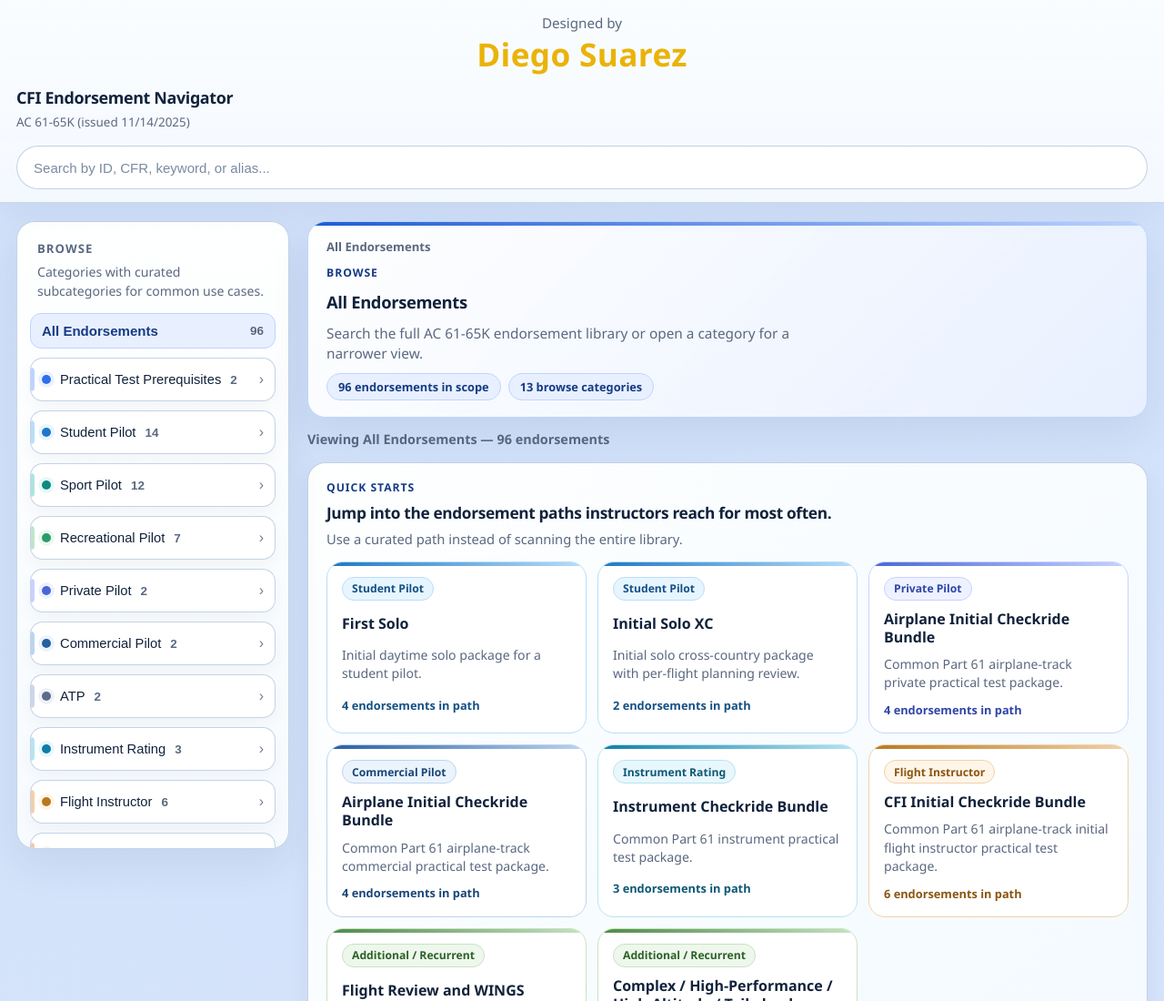
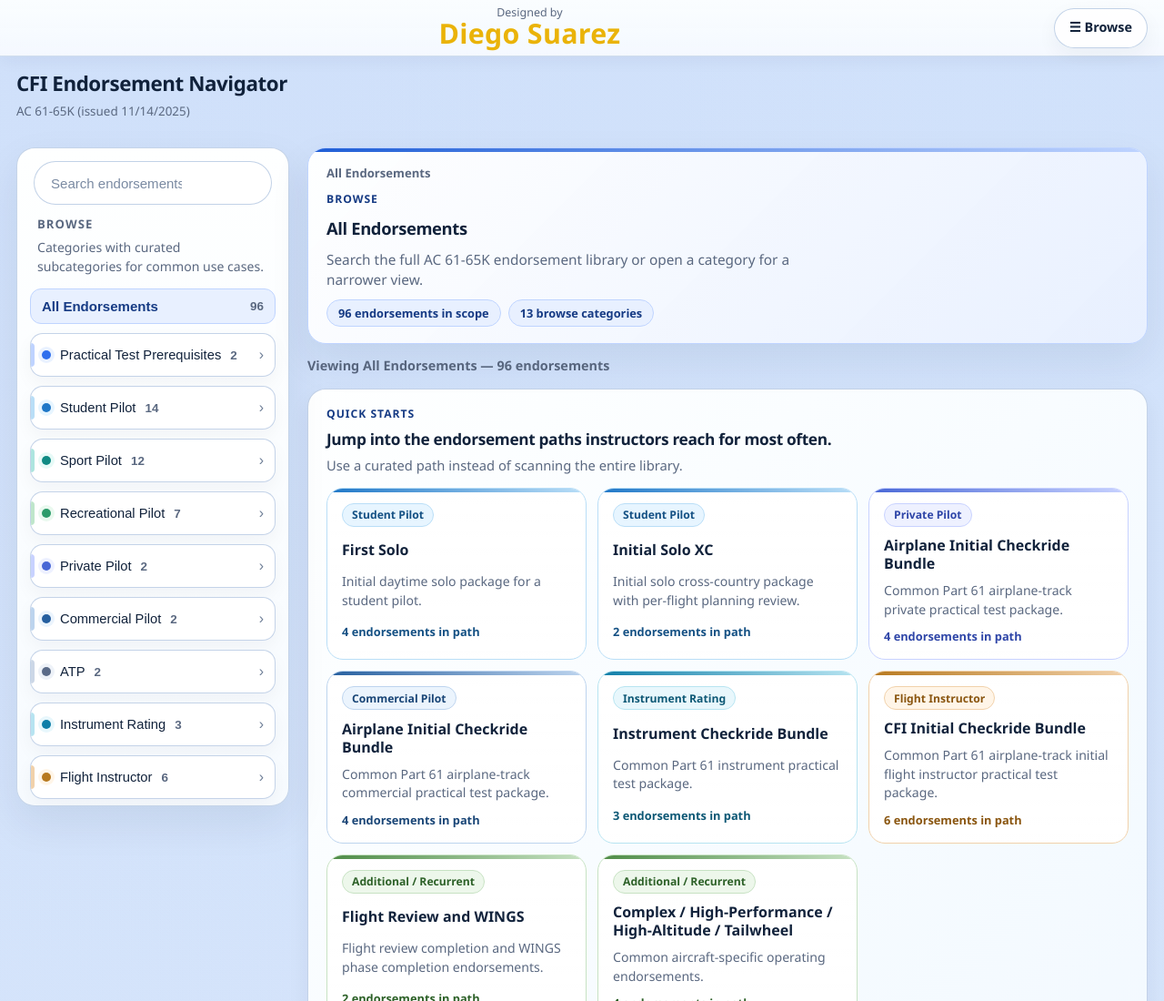
Before and after one commit to IXSUAREZ/cfi-endorsement-navigator, a plain HTML site: page index.html in a window 1280 px wide. Shown: the top 1100 px of the page at 91% size. Drawn offline with Linux system fonts and the light colour scheme.

Commit message:
Auto-published from shortcut: 2026-04-08 00:15:33

```diff
--- a/css/app.css
+++ b/css/app.css
@@ -73,19 +73,21 @@ body.is-sidebar-open {
   min-height: calc(100vh - 78px);
 }
 
-.topbar {
+/* ── Slim sticky strip: just designer identity + browse button ── */
+.topbar-sticky {
   position: sticky;
   top: 0;
   z-index: 80;
   display: flex;
-  flex-direction: column;
-  gap: 16px;
-  padding: 14px 18px;
-  border-bottom: 1px solid rgba(191, 208, 230, 0.85);
+  align-items: center;
+  justify-content: space-between;
+  gap: 12px;
+  padding: 8px 18px;
+  border-bottom: 1px solid rgba(191, 208, 230, 0.7);
   background:
-    linear-gradient(180deg, rgba(251, 253, 255, 0.98) 0%, rgba(245, 249, 255, 0.96) 100%);
+    linear-gradient(180deg, rgba(251, 253, 255, 0.98) 0%, rgba(245, 249, 255, 0.97) 100%);
   backdrop-filter: blur(16px);
-  box-shadow: 0 10px 30px rgba(17, 34, 59, 0.05);
+  box-shadow: 0 4px 18px rgba(17, 34, 59, 0.05);
 }
 
 .designer-header {
@@ -93,53 +95,57 @@ body.is-sidebar-open {
   flex-direction: column;
   align-items: center;
   text-align: center;
-  gap: 4px;
+  gap: 1px;
+  flex: 1;
 }
 
 .designer-credit {
-  font-size: 0.95rem;
+  font-size: 0.78rem;
   font-weight: 500;
   color: var(--text-muted);
   margin: 0;
+  line-height: 1;
 }
 
 .designer-name {
   color: #eab308;
   font-weight: 900;
-  font-size: 2.2rem;
-  line-height: 1.1;
+  font-size: clamp(1.4rem, 3vw, 1.9rem);
+  line-height: 1.05;
   letter-spacing: 0.01em;
   margin: 0;
 }
 
-.topbar-main {
-  display: flex;
-  align-items: center;
-  justify-content: space-between;
-  gap: 16px;
-  width: 100%;
-}
-
-.brand {
+/* ── Scroll-away brand block ── */
+.brand-block {
+  padding: 14px 18px 10px;
   display: grid;
   gap: 4px;
 }
 
-.brand h1 {
+.brand-title {
   margin: 0;
-  font-size: clamp(1.12rem, 1.2vw, 1.35rem);
+  font-size: clamp(1.1rem, 1.8vw, 1.4rem);
   letter-spacing: -0.02em;
+  color: var(--text);
 }
 
-.brand p {
+.brand-sub {
   margin: 0;
   font-size: 0.84rem;
   color: var(--text-muted);
 }
 
+/* ── Search inside the rail ── */
+.rail-search {
+  margin-bottom: 12px;
+  padding: 0 4px;
+}
+
 .search-wrap {
   width: 100%;
 }
+
 
 .search-field {
   position: relative;
@@ -239,9 +245,9 @@ body.is-sidebar-open {
 
 .filter-rail {
   position: sticky;
-  top: 88px;
+  top: 60px;
   align-self: start;
-  height: calc(100dvh - 110px);
+  height: calc(100dvh - 76px);
   min-height: 0;
   border: 1px solid rgba(191, 208, 230, 0.9);
   border-radius: var(--radius-lg);
@@ -1220,20 +1226,24 @@ body.is-sidebar-open {
 }
 
 @media (min-width: 901px) {
-  .icon-btn {
-    display: none;
-  }
+  /* Browse button is always visible in sticky topbar */
 }
 
 @media (max-width: 720px) {
-  .topbar {
-    gap: 12px;
-    padding: 12px;
+  .topbar-sticky {
+    padding: 6px 12px;
+  }
+
+  .designer-name {
+    font-size: 1.3rem;
   }
 
   .icon-btn {
-    width: fit-content;
-    min-width: 108px;
+    min-height: 38px;
+    padding: 0 13px;
+    font-size: 0.85rem;
+    white-space: nowrap;
+    flex-shrink: 0;
   }
 
   .search-input {
--- a/index.html
+++ b/index.html
@@ -20,18 +20,12 @@
   </head>
   <body>
     <div class="app-shell">
-      <header class="topbar">
+      <!-- Slim sticky topbar: designer credit + browse button only -->
+      <div class="topbar-sticky">
         <div class="designer-header">
           <div class="designer-credit">Designed by</div>
           <div class="designer-name">Diego Suarez</div>
         </div>
-
-        <div class="topbar-main">
-          <div class="brand">
-            <h1>CFI Endorsement Navigator</h1>
-            <p id="acVersionText">AC source loading...</p>
-          </div>
-
         <button
           id="sidebarToggleBtn"
           class="icon-btn"
@@ -40,18 +34,38 @@
           aria-controls="filterRail"
           aria-label="Open browse navigation"
         >
-            Browse
+          ☰ Browse
         </button>
       </div>
 
-        <div class="search-wrap">
+      <!-- Scroll-away brand block -->
+      <div class="brand-block">
+        <h1 class="brand-title">CFI Endorsement Navigator</h1>
+        <p id="acVersionText" class="brand-sub">AC source loading...</p>
+      </div>
+
+      <div id="sidebarBackdrop" class="sidebar-backdrop" hidden></div>
+
+      <div class="layout">
+        <aside id="filterRail" class="filter-rail" aria-label="Endorsement filters">
+          <button
+            type="button"
+            class="rail-close"
+            id="railCloseBtn"
+            aria-label="Close navigation"
+          >
+            ✕ Close
+          </button>
+
+          <!-- Search lives inside the rail -->
+          <div class="rail-search">
             <label class="sr-only" for="searchInput">Search endorsements</label>
             <div class="search-field">
               <input
                 id="searchInput"
                 class="search-input"
                 type="search"
-              placeholder="Search by ID, CFR, keyword, or alias..."
+                placeholder="Search endorsements..."
                 autocomplete="off"
               >
               <button
@@ -65,20 +79,7 @@
               </button>
             </div>
           </div>
-      </header>
 
-      <div id="sidebarBackdrop" class="sidebar-backdrop" hidden></div>
-
-      <div class="layout">
-        <aside id="filterRail" class="filter-rail" aria-label="Endorsement filters">
-          <button
-            type="button"
-            class="rail-close"
-            id="railCloseBtn"
-            aria-label="Close navigation"
-          >
-            ✕ Close
-          </button>
           <section class="rail-section">
             <div class="rail-heading">
               <h2>Browse</h2>
```
Lines whose indentation alone changed are shown as unchanged.
